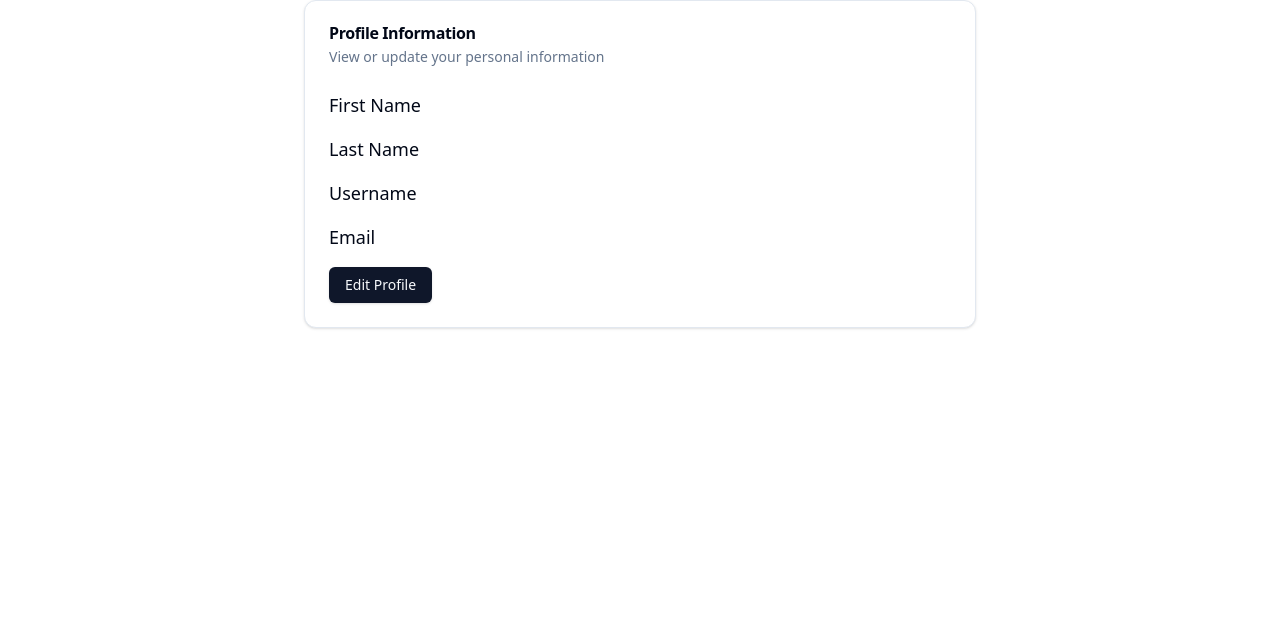
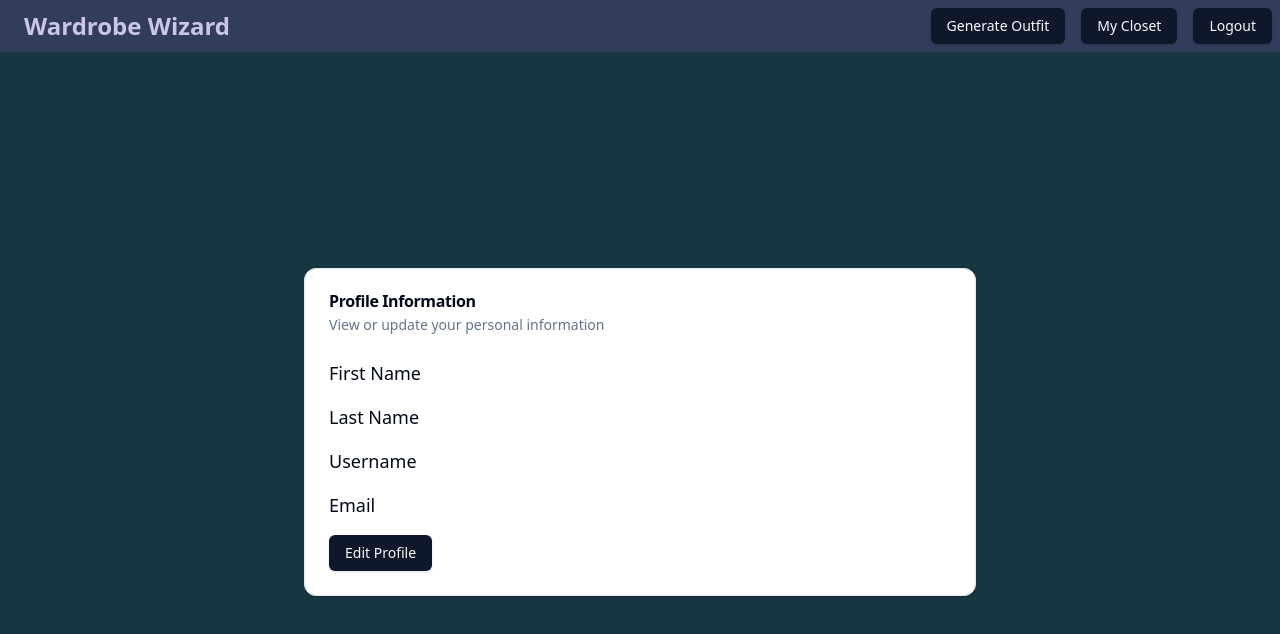
Before and after one commit to Tofu311/wardrobe-wizards, a React (Vite) app in the folder frontend/: page /account in a window 1280 px wide. Shown: the top 634 px of the page. Built offline with nearby package versions, Linux system fonts and the light colour scheme; no server answers.

Commit message:
Stylized the My Account page

```diff
--- a/frontend/src/pages/MyAccount.tsx
+++ b/frontend/src/pages/MyAccount.tsx
@@ -22,6 +22,7 @@ import {
 import { Input } from "@/components/ui/input";
 import { useToast } from "@/hooks/use-toast";
 import { Eye, EyeOff } from "lucide-react";
+import { useNavigate } from "react-router-dom";
 
 // const API_ROOT = "http://localhost:3000/api"; // local
 const API_ROOT = "https://api.wardrobewizard.fashion/api"; // prod
@@ -61,6 +62,7 @@ export default function MyAccount() {
     username: "",
     email: "",
   });
+  const navigate = useNavigate();
 
   const fetchUserProfile = async () => {
     try {
@@ -162,7 +164,41 @@ export default function MyAccount() {
   }, [form, toast]);
 
   return (
-    <Card className="w-full max-w-2xl mx-auto">
+    <div className="flex flex-col min-h-screen bg-[#183642]">
+      {/* Navbar */}
+      <nav className="w-full bg-[#313D5A] p-2 flex justify-between items-center fixed top-0 left-0 z-50">
+        <h1 className="text-[#CBC5EA] text-2xl font-bold ml-4">
+          Wardrobe Wizard
+        </h1>
+        <div className="flex space-x-4">
+          <Button
+            onClick={() => {
+              navigate("/outfits");
+            }}
+          >
+            Generate Outfit
+          </Button>
+          <Button
+            onClick={() => {
+              navigate("/closet");
+            }}
+          >
+            My Closet
+          </Button>
+          <Button
+            onClick={() => {
+              localStorage.removeItem("token");
+              navigate("/");
+            }}
+          >
+            Logout
+          </Button>
+        </div>
+      </nav>
+
+      {/* Main content */}
+      <div className="flex-1 flex items-center justify-center p-4 pt-20">
+        <Card className="w-full max-w-2xl bg-white">
           <CardHeader>
             <CardTitle>Profile Information</CardTitle>
             <CardDescription>
@@ -192,7 +228,10 @@ export default function MyAccount() {
               </div>
             ) : (
               <Form {...form}>
-            <form onSubmit={form.handleSubmit(onSubmit)} className="space-y-8">
+                <form
+                  onSubmit={form.handleSubmit(onSubmit)}
+                  className="space-y-8"
+                >
                   <FormField
                     control={form.control}
                     name="firstName"
@@ -200,7 +239,10 @@ export default function MyAccount() {
                       <FormItem>
                         <FormLabel>First Name</FormLabel>
                         <FormControl>
-                      <Input placeholder="John" {...field} />
+                          <Input
+                            placeholder="Enter your first name"
+                            {...field}
+                          />
                         </FormControl>
                         <FormMessage />
                       </FormItem>
@@ -213,7 +255,10 @@ export default function MyAccount() {
                       <FormItem>
                         <FormLabel>Last Name</FormLabel>
                         <FormControl>
-                      <Input placeholder="Doe" {...field} />
+                          <Input
+                            placeholder="Enter your last name"
+                            {...field}
+                          />
                         </FormControl>
                         <FormMessage />
                       </FormItem>
@@ -226,7 +271,7 @@ export default function MyAccount() {
                       <FormItem>
                         <FormLabel>Username</FormLabel>
                         <FormControl>
-                      <Input placeholder="johndoe" {...field} />
+                          <Input placeholder="Enter your username" {...field} />
                         </FormControl>
                         <FormMessage />
                       </FormItem>
@@ -240,7 +285,7 @@ export default function MyAccount() {
                         <FormLabel>Email</FormLabel>
                         <FormControl>
                           <Input
-                        placeholder="john.doe@example.com"
+                            placeholder="Enter your email"
                             type="email"
                             {...field}
                           />
@@ -275,7 +320,9 @@ export default function MyAccount() {
                                 <Eye className="h-4 w-4" />
                               )}
                               <span className="sr-only">
-                            {showPassword ? "Hide password" : "Show password"}
+                                {showPassword
+                                  ? "Hide password"
+                                  : "Show password"}
                               </span>
                             </Button>
                           </div>
@@ -294,7 +341,10 @@ export default function MyAccount() {
                     <Button
                       type="button"
                       variant="outline"
-                  onClick={() => setIsEditing(false)}
+                      onClick={() => {
+                        setIsEditing(false);
+                        form.reset();
+                      }}
                     >
                       Cancel
                     </Button>
@@ -304,5 +354,7 @@ export default function MyAccount() {
             )}
           </CardContent>
         </Card>
+      </div>
+    </div>
   );
 }
```
Lines whose indentation alone changed are shown as unchanged.
